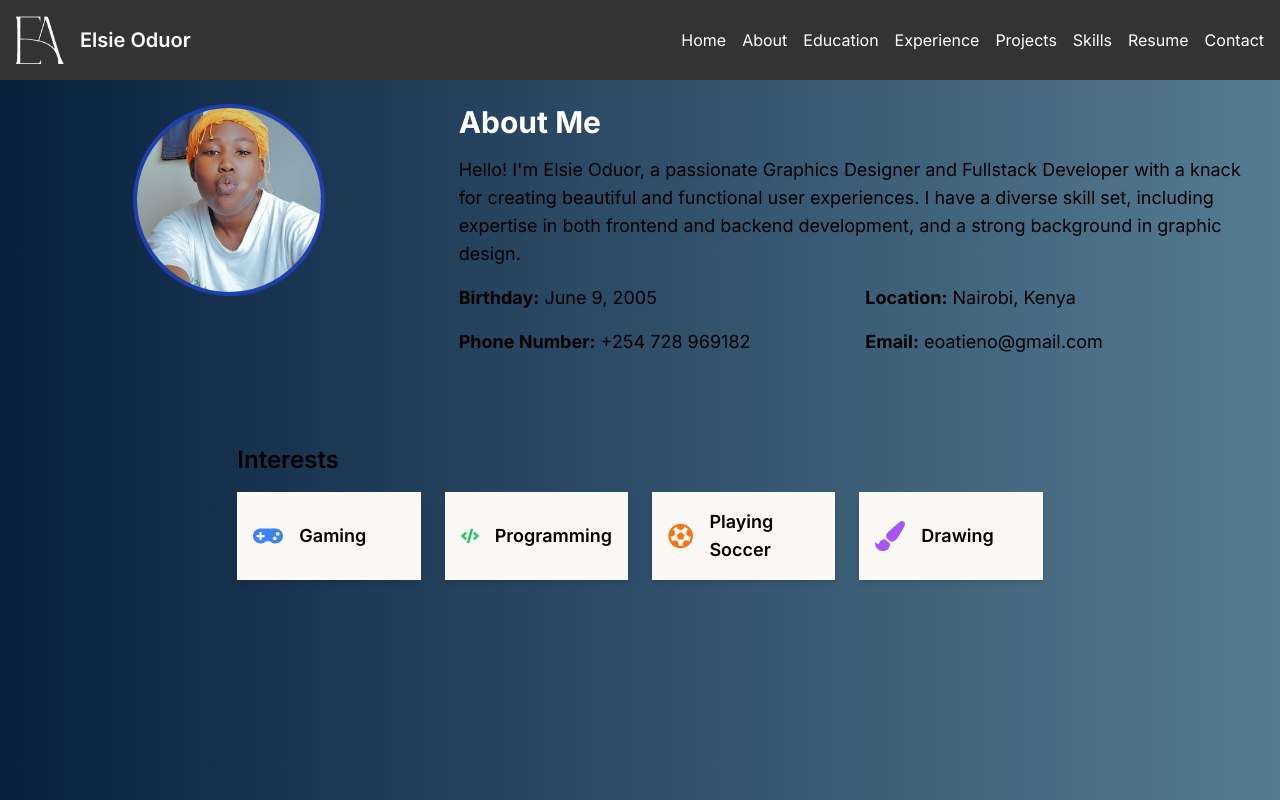
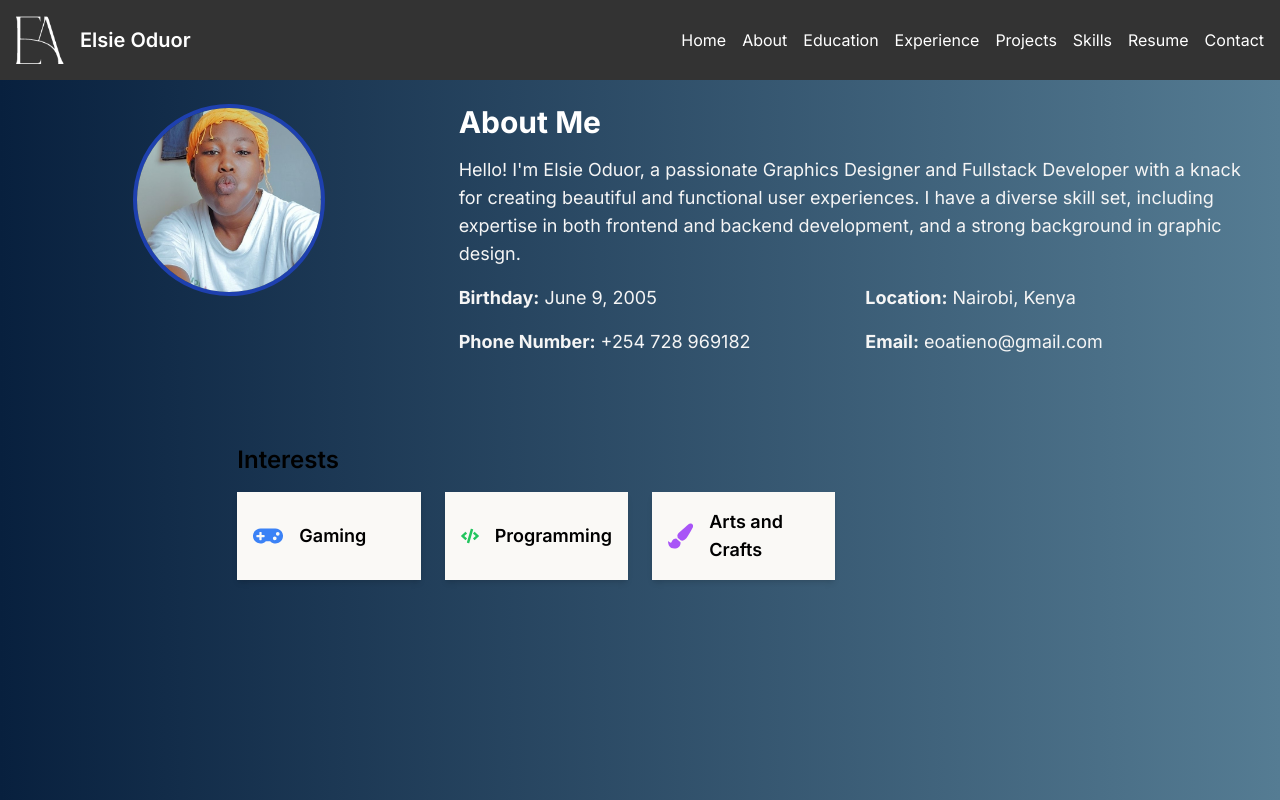
Before and after one commit to elsieoduor/portfolio, a Next.js app: page /about in a window 1280 px wide. Built offline with nearby package versions, Linux system fonts and the light colour scheme.

Commit message:
Modified about

```diff
--- a/app/about/page.tsx
+++ b/app/about/page.tsx
@@ -21,7 +21,7 @@ export default function About() {
         </div>
 
         {/* Information Section */}
-        <div className="w-full md:w-2/3 md:pl-6">
+        <div className="w-full md:w-2/3 md:pl-6 text-[#F5F5F5]">
           <h1 className="text-2xl md:text-3xl font-bold mb-4">About Me</h1>
           <p className="text-base md:text-lg mb-4">
             Hello! I'm Elsie Oduor, a passionate Graphics Designer and Fullstack Developer with a knack for creating beautiful and functional user experiences. I have a diverse skill set, including expertise in both frontend and backend development, and a strong background in graphic design.
@@ -58,12 +58,8 @@ export default function About() {
             <span className="text-base md:text-lg font-semibold">Programming</span>
           </div>
           <div className="bg-[#FAF9F6] shadow-md rounded-lg p-4 flex items-center">
-            <FaFutbol size={30} className="text-orange-500 mr-4" />
-            <span className="text-base md:text-lg font-semibold">Playing Soccer</span>
-          </div>
-          <div className="bg-[#FAF9F6] shadow-md rounded-lg p-4 flex items-center">
             <FaPaintBrush size={30} className="text-purple-500 mr-4" />
-            <span className="text-base md:text-lg font-semibold">Drawing</span>
+            <span className="text-base md:text-lg font-semibold">Arts and Crafts</span>
           </div>
         </div>
       </div>
```
